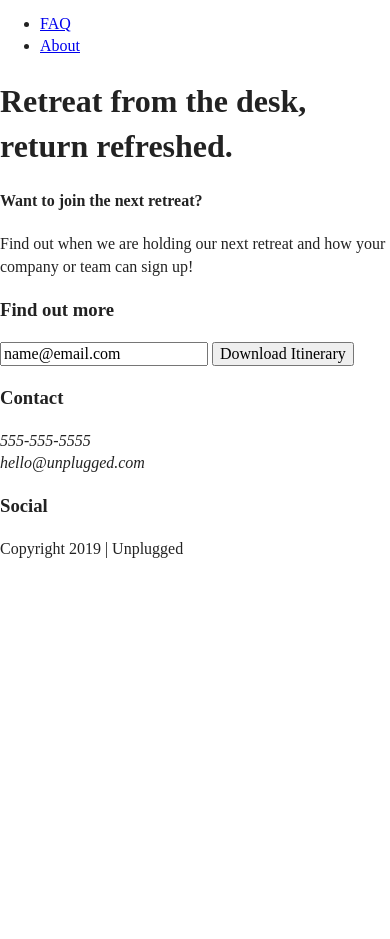
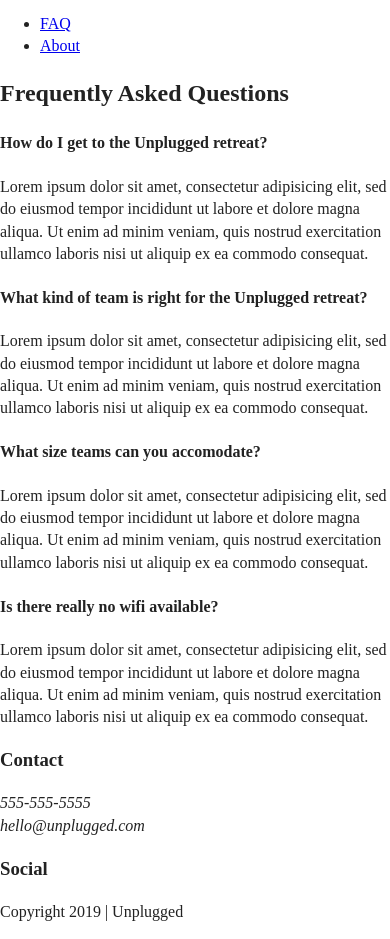
Before and after one commit to kprimavera/unplugged-retreat, a website: page faq/index.html in a window 390 px wide. Shown: the part 27-966 px from the top of the page. Before the commit the page ends 844 px from the top, so only its background shows below. Drawn offline with Linux system fonts and the light colour scheme.

Commit message:
Added content to faq/index.html mobile

```diff
--- a/faq/index.html
+++ b/faq/index.html
@@ -40,26 +40,36 @@
 
 
 <main>
-  <section class="hero">
+  <section class="faq">
     <div class="content-wrapper">
-      <h1>Retreat from the desk, return refreshed.</h1>
-    </div>
- </section>
-
-  <aside>
-    <div class="content-wrapper">
-      <div class="signup-form">
-        <h4>Want to join the next retreat?</h4>
-        <p>Find out when we are holding our next retreat and how your company or team can sign up!
+      <h2>Frequently Asked Questions</h2>
+      <div class="faq-content">
+        <h4>How do I get to the Unplugged retreat?</h4>
+        <p>
+          Lorem ipsum dolor sit amet, consectetur adipisicing elit, sed do eiusmod tempor incididunt ut labore et dolore magna aliqua. Ut enim ad minim veniam, quis nostrud exercitation ullamco laboris nisi ut aliquip ex ea commodo consequat.
         </p>
       </div>
-      <div class="form">
-        <h3>Find out more</h3>
-        <input type="text" name="name" value="name@email.com">
-        <input type="button" value="Download Itinerary">
+      <div class="faq-content">
+        <h4>What kind of team is right for the Unplugged retreat?</h4>
+        <p>
+          Lorem ipsum dolor sit amet, consectetur adipisicing elit, sed do eiusmod tempor incididunt ut labore et dolore magna aliqua. Ut enim ad minim veniam, quis nostrud exercitation ullamco laboris nisi ut aliquip ex ea commodo consequat.
+        </p>
       </div>
-    </div>
-  </aside>
+      <div class="faq-content">
+        <h4>What size teams can you accomodate?</h4>
+        <p>
+          Lorem ipsum dolor sit amet, consectetur adipisicing elit, sed do eiusmod tempor incididunt ut labore et dolore magna aliqua. Ut enim ad minim veniam, quis nostrud exercitation ullamco laboris nisi ut aliquip ex ea commodo consequat.
+        </p>
+      </div>
+
+        <div class="faq-content">
+          <h4>Is there really no wifi available?</h4>
+          <p>
+            Lorem ipsum dolor sit amet, consectetur adipisicing elit, sed do eiusmod tempor incididunt ut labore et dolore magna aliqua. Ut enim ad minim veniam, quis nostrud exercitation ullamco laboris nisi ut aliquip ex ea commodo consequat.
+          </p>
+        </div>
+      </div>
+  </section>
 
 </main> <!--main wrapper-->
 
```
